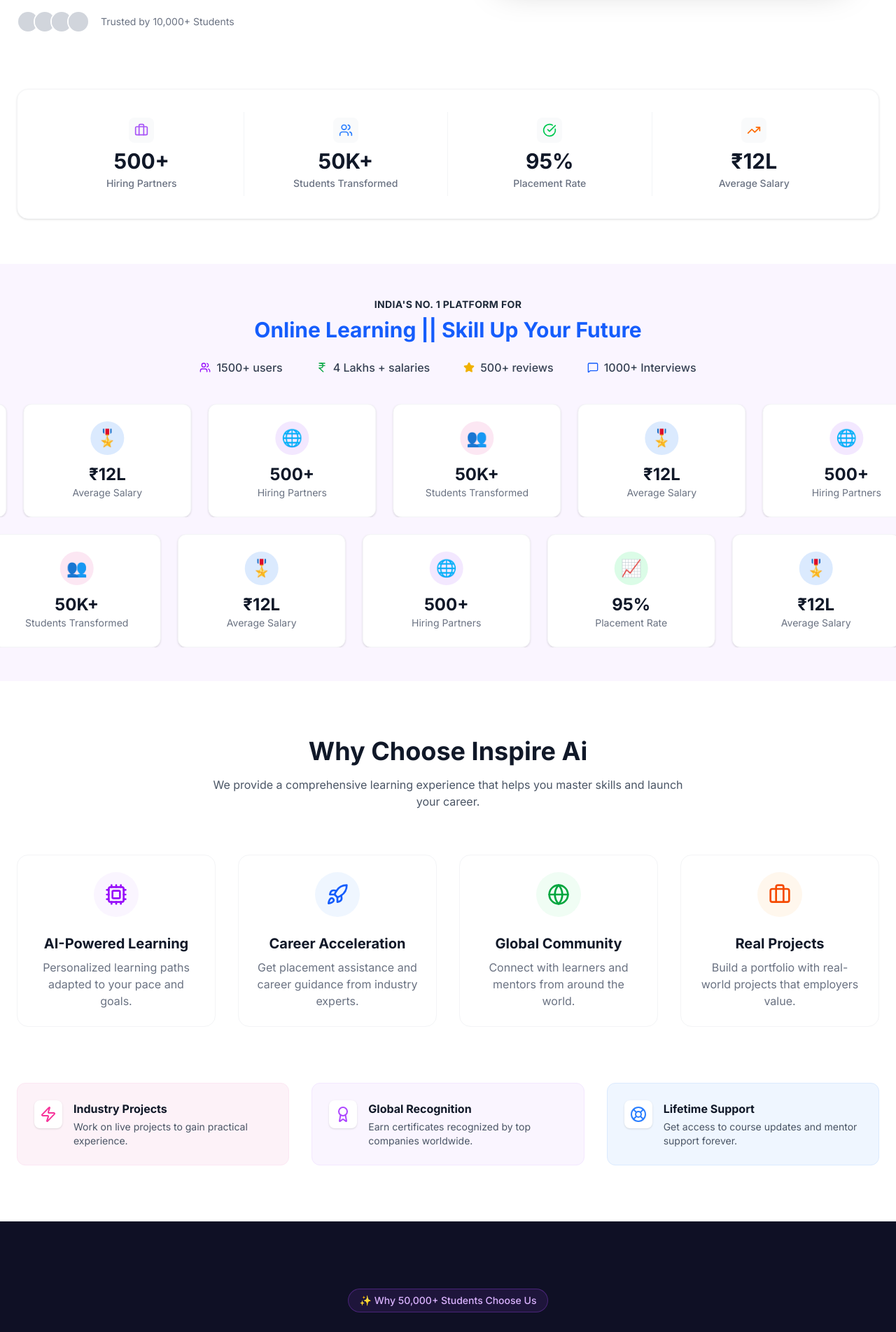
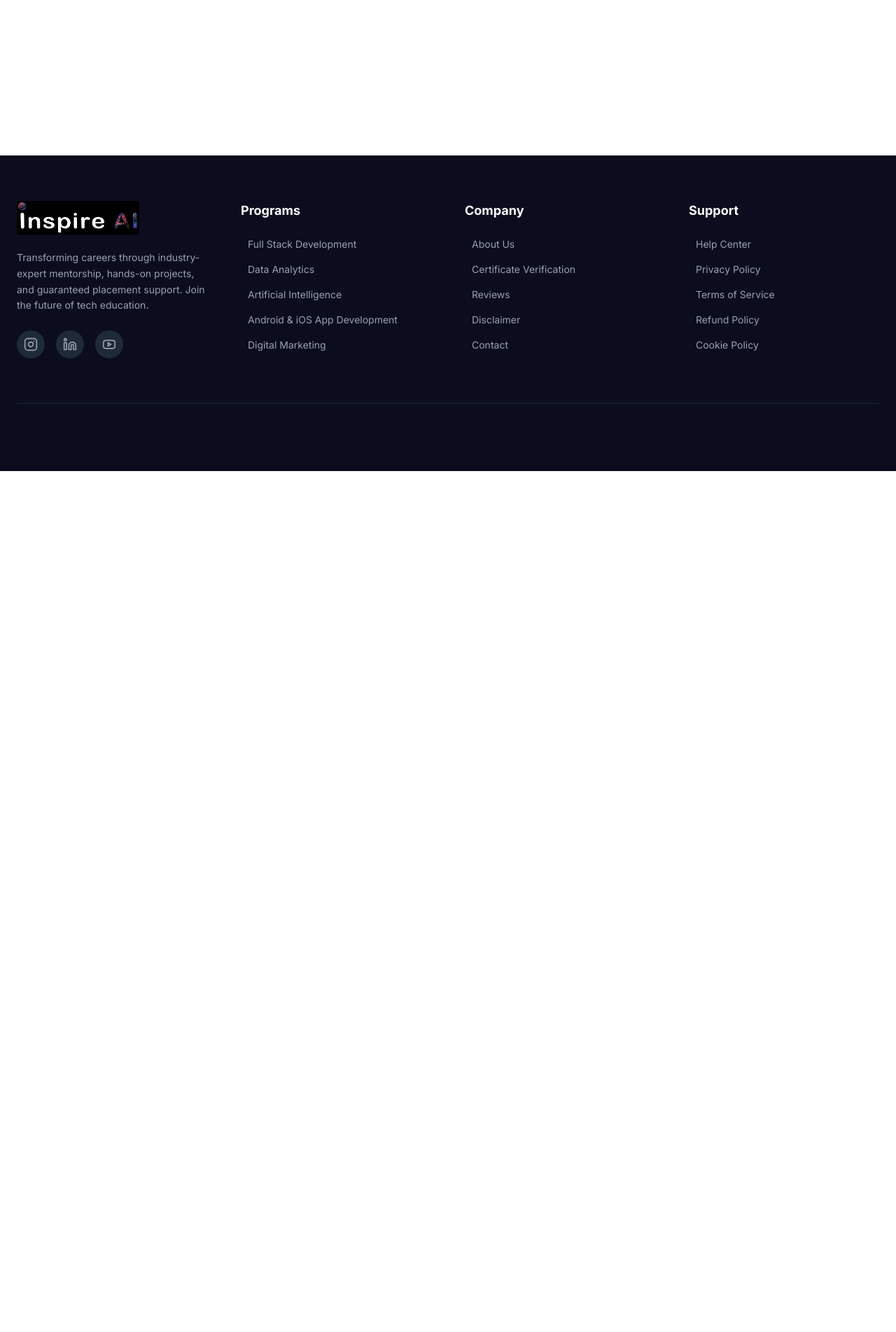
Before and after one commit to pothur9/siii, a Next.js app: page / in a window 1280 px wide. Shown: the part 700-2603 px from the top of the page at 70% size. After the commit the page ends 1373 px from the top, so only its background shows below. Built offline with nearby package versions, Linux system fonts and the light colour scheme.

Commit message:
Update page.tsx

```diff
--- a/app/page.tsx
+++ b/app/page.tsx
@@ -14,16 +14,17 @@
   return (
     <main className="min-h-screen">
 
-      <Hero />
-      <StatsMarquee />
-      <Features />
-      <UnlockPotential />
-      <Courses />
-      <GrowthJourney />
-      <TransformCareer />
-      <AdvancedPrograms />
-      <Testimonials />
-      <Contact />
+      {/* <Hero /> */}
+      {/* <StatsMarquee /> */}
+      {/* <Features /> */}
+      {/* <UnlockPotential /> */}
+      {/* <Courses /> */}
+      {/* <GrowthJourney /> */}
+      {/* <TransformCareer /> */}
+      {/* <AdvancedPrograms /> */}
+      {/* <Testimonials /> */}
+      {/* <Contact /> */}
+
 
 
     </main>
```
